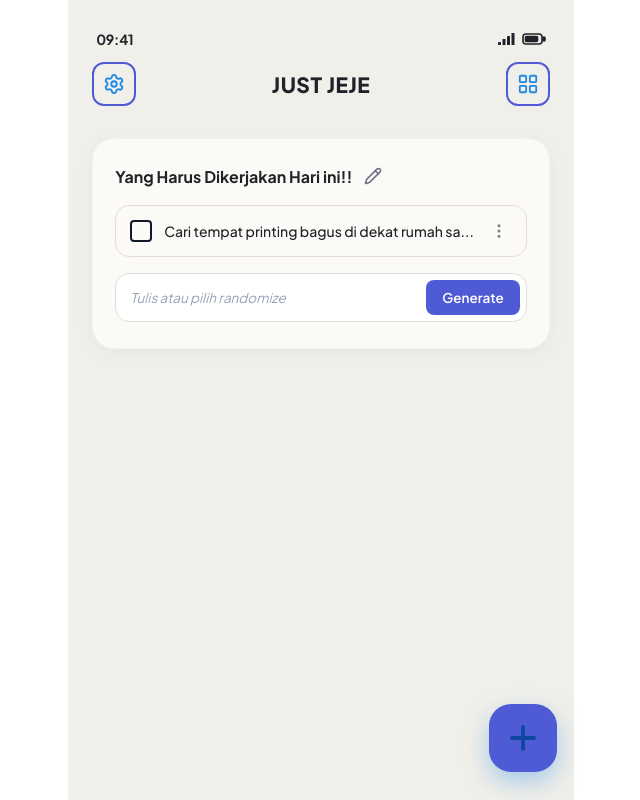
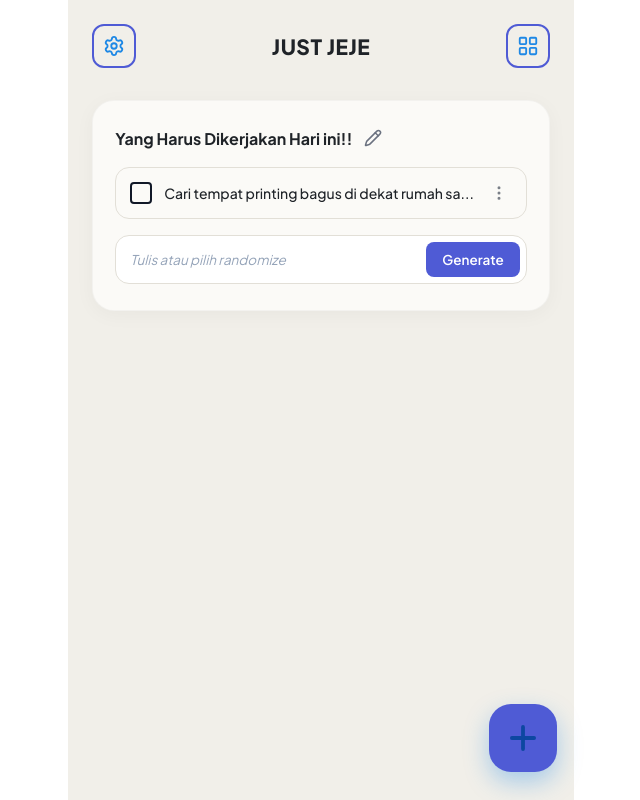
Before and after one commit to halojeje/JUST-JEJE, a React (Vite) app in the folder JUST JEJE/: page / in a window 1280 px wide. Shown: the whole page, without its empty margins (319-959 px from the left). Built offline with nearby package versions, Linux system fonts and the light colour scheme; no server answers; the database is empty.

Commit message:
feat: remove mockup status bar (clock and battery icons)

```diff
--- a/JUST JEJE/src/App.css
+++ b/JUST JEJE/src/App.css
@@ -77,7 +77,7 @@ body {
   flex-direction: column;
   position: relative;
   /* Outer padding providing generous breathing room for the cards across all devices */
-  padding: 12px clamp(16px, 4.5vw, 24px) 36px clamp(16px, 4.5vw, 24px);
+  padding: 18px clamp(16px, 4.5vw, 24px) 36px clamp(16px, 4.5vw, 24px);
   box-sizing: border-box;
 }
 
--- a/JUST JEJE/src/App.tsx
+++ b/JUST JEJE/src/App.tsx
@@ -322,23 +322,7 @@ function App() {
           />
         ) : (
           <>
-            {/* Status Bar (09:41, Signal, Battery - as shown in Mockup) */}
-            <div className="status-bar">
-              <span className="status-time">09:41</span>
-              <div className="status-icons">
-                <svg width="18" height="12" viewBox="0 0 18 12" fill="currentColor" aria-label="Signal">
-                  <rect x="0" y="9" width="3" height="3" rx="0.5" />
-                  <rect x="4.5" y="6" width="3" height="6" rx="0.5" />
-                  <rect x="9" y="3" width="3" height="9" rx="0.5" />
-                  <rect x="13.5" y="0" width="3" height="12" rx="0.5" />
-                </svg>
-                <svg width="24" height="12" viewBox="0 0 24 12" fill="none" stroke="currentColor" strokeWidth="1.6" aria-label="Battery">
-                  <rect x="1" y="1" width="19" height="10" rx="3" />
-                  <rect x="21" y="4" width="2" height="4" rx="1" fill="currentColor" />
-                  <rect x="3.5" y="3.5" width="12" height="5" rx="1" fill="currentColor" />
-                </svg>
-              </div>
-            </div>
+
 
             {/* Top Header (Hidden automatically on Settings view) */}
             <Header
```
